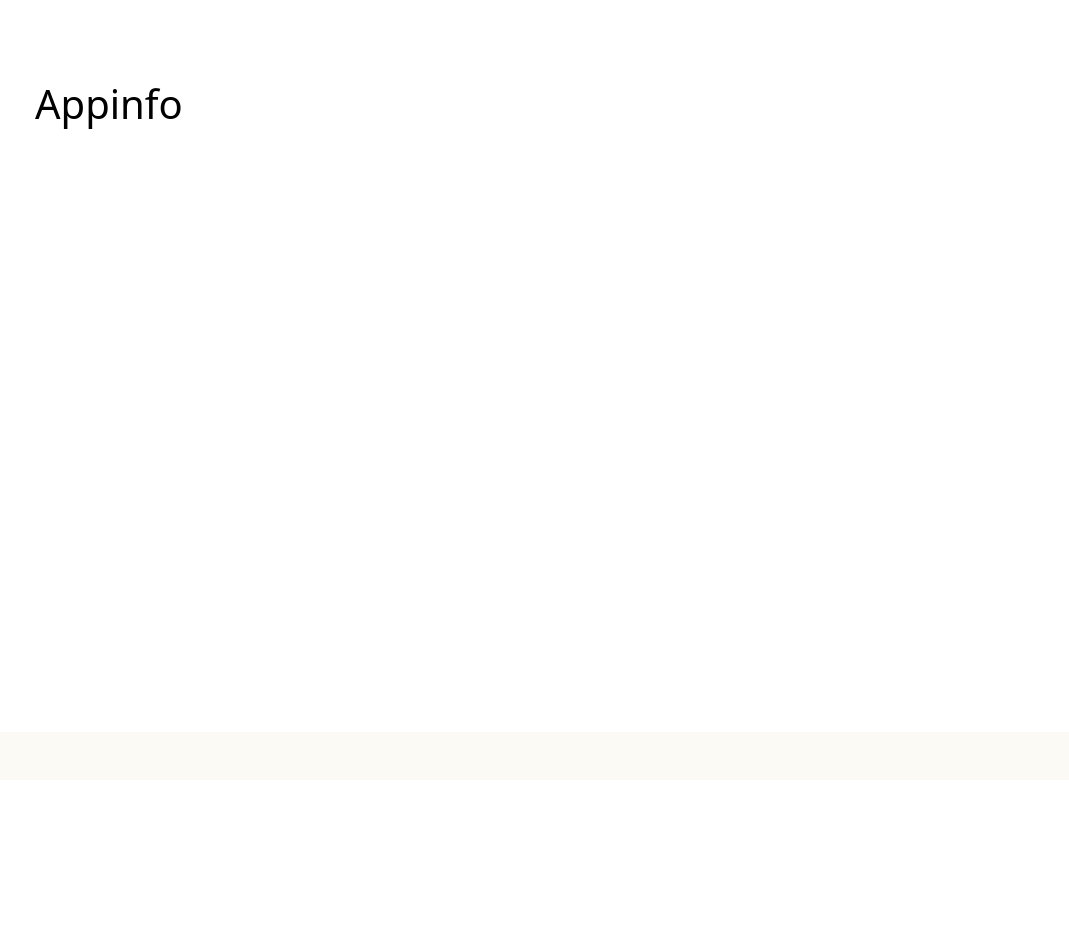
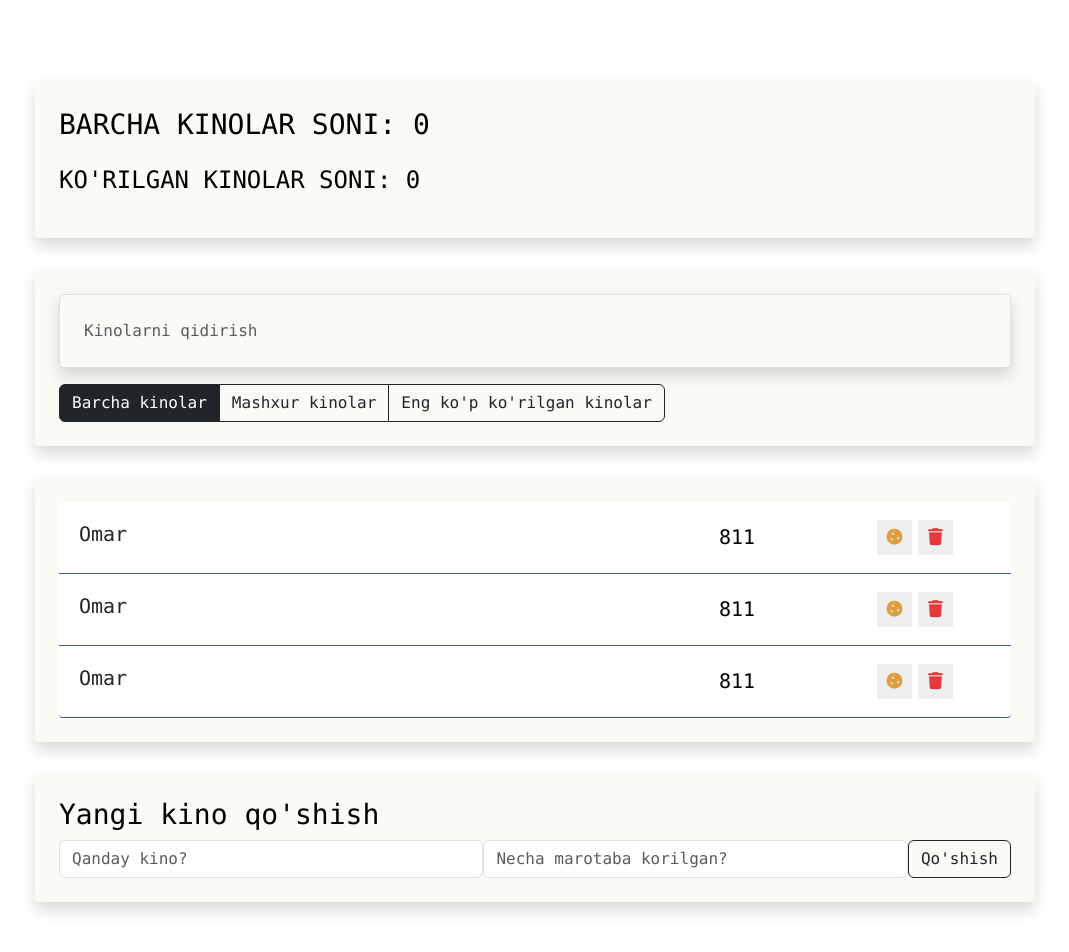
Before and after one commit to mukhammadibrokhim/movie, a Vue app: page / in a window 1280 px wide. Shown: the top 952 px of the page, without its empty margins (105-1174 px from the left). Before the commit the page ends 800 px from the top, so only its background shows below. Built offline with nearby package versions, Linux system fonts and the light colour scheme.

Commit message:
added new fuctionality and styles

```diff
--- /dev/null
+++ b/src/components/app-filter/AppFilter.vue
@@ -0,0 +1,15 @@
+<template >
+    <div class="btn-group">
+        <button type="button" class="btn btn-dark"> Barcha kinolar</button>
+        <button type="button" class="btn btn-outline-dark"> Mashxur kinolar</button>
+        <button type="button" class="btn btn-outline-dark"> Eng ko'p ko'rilgan kinolar</button>
+    </div>
+</template>
+<script>
+export default {
+
+}
+</script>
+<style >
+
+</style>
--- a/src/components/app-info/AppInfo.vue
+++ b/src/components/app-info/AppInfo.vue
@@ -1,5 +1,9 @@
 <template>
-    <h1>Appinfo</h1>
+    <div class="app-info shadow">
+        <p class="fs-3 text-uppercase"> Barcha kinolar soni: 0</p>
+        <p class="fs-4 text-uppercase">Ko'rilgan kinolar soni: 0</p>
+    </div>
+
 </template>
 
 <script>
@@ -8,6 +12,13 @@
  }
 </script>
 
-<style>
+<style scoped>
+
+.app-info {
+  padding: 1.5rem;
+  background-color: #fcfaf5;
+  border-radius: 4px;
+  box-shadow: 15px, 15px, 15px rgba(0, 0, 0, 0.15);
+}
 
 </style>
--- a/src/components/app/App.vue
+++ b/src/components/app/App.vue
@@ -1,10 +1,13 @@
 <template>
-  <div class="app">
-    <div class="content">
-      <AppInfo />
-    </div>
-    <div class="search-panel">
-
+  <div class="app font-monospace">
+      <div class="content">
+        <AppInfo />
+        <div class="search-panel shadow">
+          <SearchPanel/>
+          <AppFilter/>
+      </div>
+      <MoveList/>
+      <MovieAddForm/>
     </div>
   </div>
 
@@ -12,9 +15,17 @@
 
 <script>
 import  AppInfo from '@/components/app-info/AppInfo.vue'
+import SearchPanel from '@/components/search-panel/SearchPanel.vue'
+import AppFilter from '@/components/app-filter/AppFilter.vue'
+import MoveList from '@/components/movie-list/MovieList.vue'
+import MovieAddForm from '@/components/movie-add-form/MovieAddForm.vue'
   export default {
     components: {
       AppInfo,
+      SearchPanel,
+      AppFilter,
+      MoveList,
+      MovieAddForm,
     }
   }
 </script>
--- /dev/null
+++ b/src/components/movie-add-form/MovieAddForm.vue
@@ -0,0 +1,26 @@
+<template lang="">
+    <div class="movie-add-form shadow">
+        <h3>Yangi kino qo'shish</h3>
+        <form class="add-form d-flex">
+            <input type="text" class="form-control new-movie-label" placeholder="Qanday kino?">
+            <input type="text" class="form-control new-movie-label" placeholder="Necha marotaba korilgan?">
+            <button type="submit" class="btn btn-outline-dark">Qo'shish</button>
+        </form>
+    </div>
+</template>
+<script>
+export default {
+
+}
+</script>
+<style>
+
+.movie-add-form {
+    margin-top: 2rem;
+  padding: 1.5rem;
+  background-color: #fcfaf5;
+  border-radius: 4px;
+  box-shadow: 15px, 15px, 15px rgba(0, 0, 0, 0.15);
+}
+
+</style>
--- /dev/null
+++ b/src/components/movie-list-item/MovieListItem.vue
@@ -0,0 +1,74 @@
+<template >
+    <ul class="list-group-item d-flex justify-content-between">
+        <span class="list-group-item-label">Omar</span>
+        <input type="number" class="list-group-item-input" defaultValue="811">
+        <div class="d-flex justify-content-center align-items-center">
+            <button type="button" class="btn-cookie btn-sm">
+                <i class="fas fa-cookie"></i>
+            </button>
+            <button type="button" class="btn-trash btn-sm">
+                <i class="fas fa-trash"></i>
+            </button>
+            <i class="fas fa-star"></i>
+        </div>
+    </ul>
+</template>
+<script>
+export default {
+
+}
+</script>
+<style scoped>
+    .list-group-item {
+        padding: 15px 20px;
+        border: none;
+        border-bottom: 1px solid #3d5a80;
+    }
+    .list-group-item span {
+        line-height: 35px;
+        font-size: 20px;
+        cursor: pointer;
+        width: 550px;
+    }
+    .list-group-item input {
+        line-height: 35px;
+        font-size: 20px;
+        text-align: center;
+        border: 0;
+        outline: none;
+    }
+
+    .list-group-item button {
+        width: 35px;
+        height: 35px;
+        margin: 3px;
+        font-size: 17px;
+        border: none;
+    }
+    .list-group-item  .btn-cookie {
+        color: #e09f3e;
+    }
+    .list-group-item  .btn-trash {
+        color: #e5383b;
+    }
+    .list-group-item .fa-star {
+        height: 35px;
+        width: 35px;
+        text-align: center;
+        line-height: 35px;
+        font-size: 16px;
+        color: #ffd700;
+        transition: 0.3s all;
+        transform: translateX(30px);
+        opacity: 0;
+    }
+    .list-group-item.like .fa-star {
+        opacity: 1;
+        transform: translateX(0);
+    }
+
+    .list-group-item.favourite .list-group-item-label,
+    .list-group-item.favourite .list-group-item-input {
+        color: #ffd700;
+    }
+</style>
--- /dev/null
+++ b/src/components/movie-list/MovieList.vue
@@ -0,0 +1,27 @@
+<template >
+    <ul class="movie-list list-group shadow">
+        <MovieListItem/>
+        <MovieListItem/>
+        <MovieListItem/>
+    </ul>
+</template>
+<script>
+import MovieListItem from '@/components/movie-list-item/MovieListItem.vue'
+export default {
+
+
+    components:{
+        MovieListItem
+    }
+}
+</script>
+<style scoped>
+    .movie-list {
+        margin-top: 2rem;
+    padding: 1.5rem;
+    background-color: #fcfaf5;
+    border-radius: 4px;
+    box-shadow: 15px, 15px, 15px rgba(0, 0, 0, 0.15);
+    }
+
+</style>
--- a/src/components/search-panel/SearchPanel.vue
+++ b/src/components/search-panel/SearchPanel.vue
@@ -1,13 +1,19 @@
 <template >
-    <div>
+   <input class="form-control search-input shadow" type="text" placeholder="Kinolarni qidirish"/>
+</template>
 
-    </div>
-</template>
 <script>
 export default {
 
 }
 </script>
-<style>
 
+<style scoped>
+    .search-input {
+        margin-bottom: 1rem;
+        padding: 1.5rem;
+        background-color: #fcfaf5;
+        border-radius: 4px;
+        box-shadow: 15px, 15px, 15px rgba(0, 0, 0, 0.15);
+    }
 </style>
```
